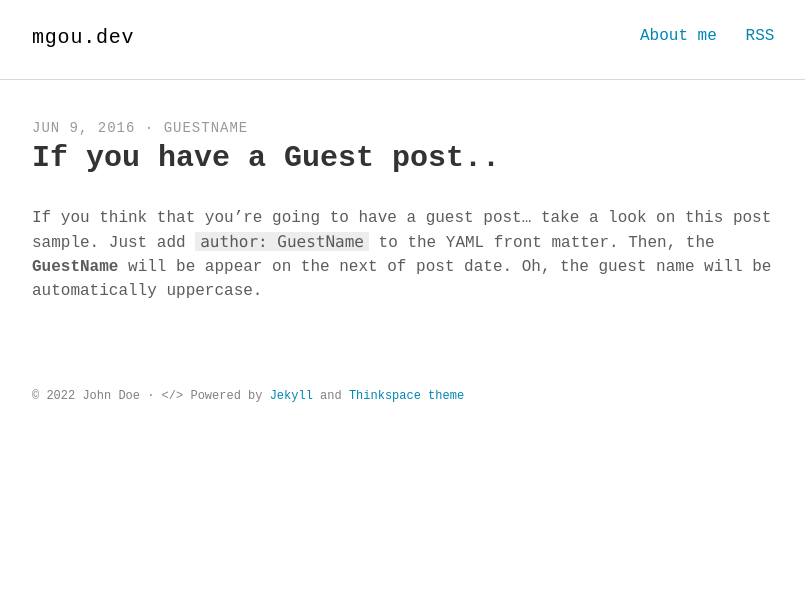
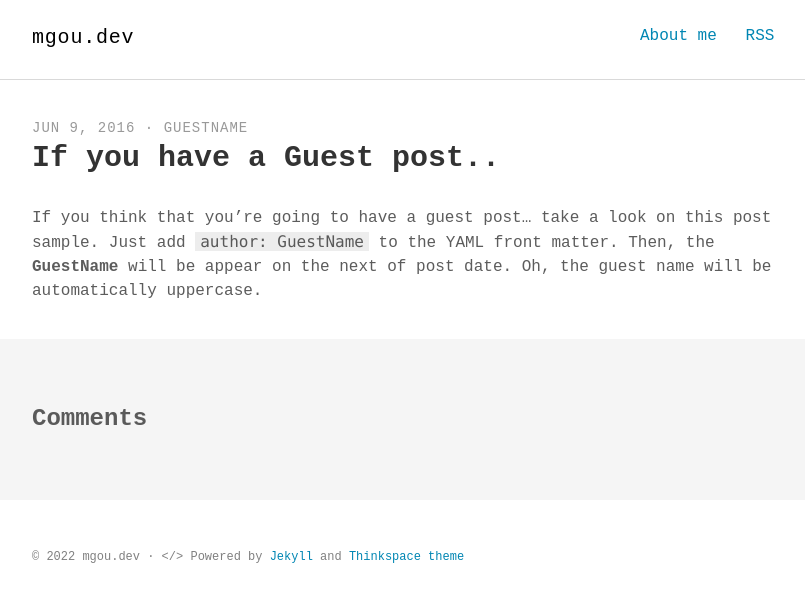
Before and after one commit to pyaephyohein/blog, a Jekyll site: the page built from _posts/2016-06-09-if-you-have-a-guest-post.md, in a window 1280 px wide. Shown: the top 602 px of the page, without its empty margins (232-1037 px from the left). Built offline with Jekyll 4.4.1, drawn with Linux system fonts in a browser that asks for light colours; some web fonts are replaced; comment, search, counter and statistics services are not loaded.

```diff
--- a/_config.yml
+++ b/_config.yml
@@ -8,9 +8,9 @@ baseurl       : "" # apply repo name like "/myproject" if used under gh-pages br
 cover         : "" # image uri like logo/cover image for site seo
 
 google_analytics  : UA-XXXXX-XX
-twitter_username  : ""
-comments_enabled  : false # if enabled (set to true), please provide your disqus_username
-disqus_shortname  : ""
+twitter_username  : "pyaephyoheinn"
+comments_enabled  : true # if enabled (set to true), please provide your disqus_username
+disqus_shortname  : "pyaephyoheinn"
 postshare_enabled : false
 
 # Build settings
@@ -28,7 +28,7 @@ sass:
 
 # Author settings
 author:
-  name     : "John Doe"
+  name     : "mgou.dev"
 
 plugins:
   - jekyll-sitemap
```
